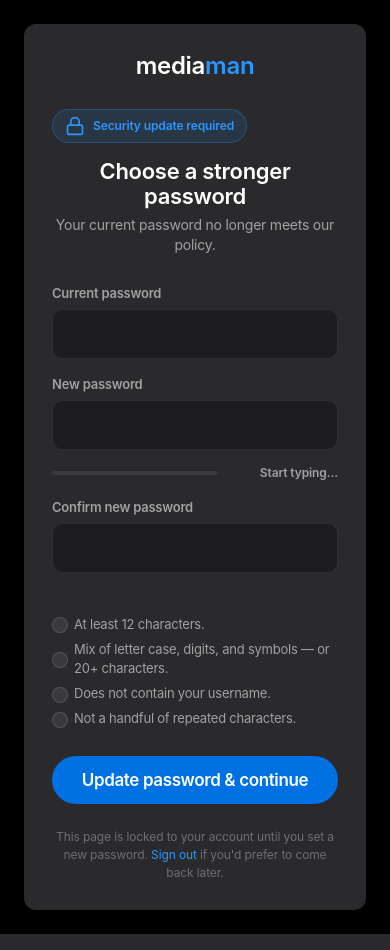
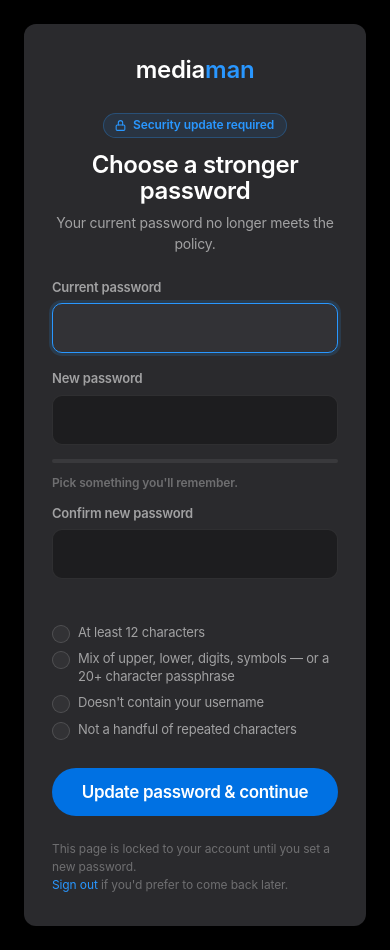
Before and after one commit to rossetv/mediaman, a FastAPI app: template src/mediaman/web/templates/force_password_change.html in a window 390 px wide. Run offline with FastAPI, Linux system fonts and the light colour scheme; the template is opened without the code that fills it, so the values that code supplies are empty; parts of the project's set-up code (start-up, migrations or seed data) failed here and were passed over; some libraries are stand-ins or nearby versions.

Commit message:
style(auth): polish force-password-change page
Rebuild the page using login.html as the design anchor instead of
grafting new styles on top. Matches DESIGN.md more faithfully:

- Centred title block (hero-style) above a left-aligned form; the
  badge, title, and subtitle sit on the vertical axis of the card.
- SF Pro Display for the title with clamped responsive sizing and
  proper -0.4px tracking.
- Subtitle capped at 36ch so two lines break naturally without
  leaving lonely words.
- Strength meter moved directly under the new-password input with
  a tiny caption underneath — the previous horizontal flex layout
  compressed the meter to zero and the label took over the space.
- Live tick-mark checklist with dedicated .fpc-checklist class
  (policy-list was generic enough that global UL defaults were
  showing through — now namespaced + !important on list-style).
- Smooth transitions on every state change (meter width, fill
  colour, checklist ticks) with cubic-bezier(0.22, 1, 0.36, 1).
- Sign-out link upgraded from inline onclick to a proper click
  handler (keeps the CSP ethos of avoiding inline script where
  possible; inline blocks still exist for now).
- Password-match caption uses the same .fpc-caption primitive as
  the strength label so tone colours line up (red/amber/green).

No tests change — 504 still passing. Server-side policy enforcement
is unchanged; this is pure UX polish.

```diff
--- a/src/mediaman/web/static/style.css
+++ b/src/mediaman/web/static/style.css
@@ -767,132 +767,187 @@ a:hover { text-decoration: none; }
 }
 
 /* ===== FORCE-PASSWORD-CHANGE (/force-password-change) ===== */
-/* Reuses .login-card scaffolding; the additions below give the page
-   a visually distinct but family-resembling look: a subtle security
-   badge, a policy checklist with live tick-marks, and a strength
-   meter. Matches DESIGN.md: dark surface card, Apple-blue accent,
-   SF Pro typography, compressed vertical rhythm. */
-
-.force-change-card { max-width: 440px; }
-
-.force-change-badge {
+/* Matches DESIGN.md: cinematic dark card, Apple Blue accent,
+   tight SF Pro hierarchy, pill CTAs, generous negative space. */
+
+.fpc-card {
+  max-width: 440px;
+  padding: clamp(32px, 5vw, 44px) clamp(28px, 4.5vw, 40px);
+}
+
+/* Title block centred hero-style; form is left-aligned below. */
+.fpc-card { text-align: center; }
+
+/* Small blue pill above the title — restrained, not shouty.
+   ``display: inline-flex`` + text-align:center on the parent gives
+   natural centring without needing a wrapper. ``margin-bottom`` only —
+   margin:0 auto doesn't centre inline-flex. */
+.fpc-eyebrow {
   display: inline-flex;
   align-items: center;
-  gap: 8px;
-  padding: 6px 12px;
-  background: rgba(41, 151, 255, 0.12);
+  gap: 6px;
+  padding: 5px 12px 5px 10px;
+  margin-bottom: 14px;
+  background: rgba(41, 151, 255, 0.10);
   border: 1px solid rgba(41, 151, 255, 0.28);
   border-radius: 980px;
-  color: #2997ff;
+  color: var(--accent);
+  font-family: var(--font-text, inherit);
   font-size: 12px;
   font-weight: 600;
   letter-spacing: -0.12px;
-  margin: 0 auto 16px;
-  width: fit-content;
-}
-.force-change-badge svg { display: block; }
-
+  line-height: 1;
+}
+.fpc-eyebrow-icon {
+  width: 13px;
+  height: 13px;
+  flex: none;
+  color: var(--accent);
+}
+
+.fpc-title {
+  font-family: var(--font-display, inherit);
+  font-size: clamp(24px, 3.4vw, 30px);
+  font-weight: 600;
+  line-height: 1.1;
+  letter-spacing: -0.4px;
+  color: var(--text);
+  margin: 0 0 8px;
+}
+.fpc-subtitle {
+  font-size: 14px;
+  line-height: 1.5;
+  letter-spacing: -0.224px;
+  color: var(--text-secondary);
+  margin: 0 auto 24px;
+  max-width: 36ch;
+}
+.fpc-subtitle strong {
+  color: var(--text);
+  font-weight: 600;
+}
+
+/* The form below reverts to left-alignment — only the header is
+   centred in the Apple-hero style. */
+.fpc-card form,
+.fpc-card .error-msg,
+.fpc-card .policy-issues,
+.fpc-card .security-note,
+.fpc-card .fpc-checklist {
+  text-align: left;
+}
+
+/* Inline issue panel shown when server-side validation rejected the
+   previous POST. Uses a red stroke/tint consistent with .error-msg. */
 .policy-issues {
   background: rgba(255, 69, 58, 0.08);
-  border: 1px solid rgba(255, 69, 58, 0.2);
+  border: 1px solid rgba(255, 69, 58, 0.24);
   border-radius: 10px;
-  padding: 12px 16px;
+  padding: 12px 14px 12px 14px;
   font-size: 13px;
   color: var(--danger, #ff453a);
   letter-spacing: -0.224px;
-  margin-bottom: 16px;
+  margin-bottom: 18px;
 }
 .policy-issues-title {
   font-weight: 600;
   margin-bottom: 4px;
+  color: var(--danger, #ff453a);
 }
 .policy-issues ul {
   margin: 0;
-  padding-left: 18px;
+  padding-left: 16px;
   line-height: 1.5;
 }
-
-.pw-strength {
+.policy-issues li { margin: 2px 0; }
+
+/* Thin strength meter sitting just below the new-password input. */
+.fpc-new-field { margin-bottom: 14px; }
+.fpc-meter {
   margin-top: 8px;
-  display: flex;
-  align-items: center;
-  gap: 10px;
-}
-.pw-meter {
-  flex: 1;
   height: 4px;
   border-radius: 980px;
-  background: rgba(255, 255, 255, 0.08);
+  background: rgba(255, 255, 255, 0.07);
   overflow: hidden;
-}
-.pw-meter-fill {
+  position: relative;
+}
+.fpc-meter-fill {
+  display: block;
   height: 100%;
   width: 0;
   border-radius: 980px;
   background: rgba(255, 255, 255, 0.2);
-  transition: width 140ms ease-out, background 140ms ease-out;
-}
-.pw-meter-fill.weak   { background: #ff453a; }
-.pw-meter-fill.decent { background: #ff9f0a; }
-.pw-meter-fill.strong { background: #30d158; }
-.pw-strength-label {
-  font-size: 12px;
-  font-weight: 600;
-  color: var(--text-secondary);
-  letter-spacing: -0.12px;
-  min-width: 110px;
-  text-align: right;
-}
-
-.pw-match {
+  transition:
+    width 180ms cubic-bezier(0.22, 1, 0.36, 1),
+    background 180ms ease-out;
+}
+.fpc-meter-fill.weak   { background: #ff453a; }
+.fpc-meter-fill.ok     { background: #ff9f0a; }
+.fpc-meter-fill.strong { background: #30d158; }
+
+/* Small caption below the meter (and below the confirm input). */
+.fpc-caption {
   margin-top: 6px;
   font-size: 12px;
+  font-weight: 600;
+  line-height: 1.3;
+  letter-spacing: -0.12px;
   color: var(--text-tertiary);
-  letter-spacing: -0.12px;
-  min-height: 14px;
-}
-.pw-match.ok   { color: #30d158; }
-.pw-match.warn { color: #ff9f0a; }
-
-.policy-list {
-  list-style: none;
-  margin: 8px 0 20px;
+  min-height: 15px;
+}
+.fpc-caption-weak   { color: #ff453a; }
+.fpc-caption-ok     { color: #ff9f0a; }
+.fpc-caption-strong { color: #30d158; }
+
+/* Policy checklist — bulletless <ul> with animated circular ticks.
+   list-style reset is important: base.html doesn't apply a reset, so
+   we're overriding the browser default here. */
+.fpc-checklist {
+  list-style: none !important;
+  margin: 4px 0 22px;
   padding: 0;
   display: grid;
-  gap: 6px;
-}
-.policy-list li {
+  gap: 8px;
+}
+.fpc-checklist li {
+  position: relative;
+  padding-left: 26px;
   font-size: 13px;
+  line-height: 1.4;
   color: var(--text-secondary);
   letter-spacing: -0.224px;
-  padding-left: 22px;
-  position: relative;
-  transition: color 120ms ease-out;
-}
-.policy-list li::before {
+  transition: color 140ms ease-out;
+}
+.fpc-checklist li::before {
   content: "";
   position: absolute;
-  left: 0; top: 50%;
-  width: 14px; height: 14px;
-  margin-top: -7px;
+  left: 0;
+  top: 2px;
+  width: 16px;
+  height: 16px;
   border-radius: 50%;
-  background: rgba(255, 255, 255, 0.08);
-  border: 1px solid rgba(255, 255, 255, 0.12);
-  transition: background 120ms ease-out, border-color 120ms ease-out;
-}
-.policy-list li.ok {
-  color: var(--text-primary, #fff);
-}
-.policy-list li.ok::before {
+  background: rgba(255, 255, 255, 0.04);
+  border: 1px solid rgba(255, 255, 255, 0.14);
+  transition:
+    background 160ms ease-out,
+    border-color 160ms ease-out,
+    transform 160ms cubic-bezier(0.22, 1, 0.36, 1);
+}
+.fpc-checklist li.is-ok {
+  color: var(--text);
+}
+.fpc-checklist li.is-ok::before {
   background: #30d158;
   border-color: #30d158;
-}
-.policy-list li.ok::after {
+  transform: scale(1.05);
+}
+.fpc-checklist li.is-ok::after {
   content: "";
   position: absolute;
-  left: 3px; top: 50%;
-  width: 8px; height: 5px;
-  margin-top: -3px;
+  left: 4px;
+  top: 6px;
+  width: 9px;
+  height: 5px;
   border-left: 1.5px solid #000;
   border-bottom: 1.5px solid #000;
   transform: rotate(-45deg);
--- a/src/mediaman/web/templates/force_password_change.html
+++ b/src/mediaman/web/templates/force_password_change.html
@@ -4,22 +4,22 @@
 
 {% block content %}
 <div class="login-page">
-  <div class="login-card force-change-card">
+  <div class="login-card fpc-card">
     <div class="login-brand">
       <a class="nav-brand" href="/">media<span>man</span></a>
     </div>
 
-    <div class="force-change-badge" aria-hidden="true">
-      <svg width="20" height="20" viewBox="0 0 24 24" fill="none" stroke="currentColor" stroke-width="2" stroke-linecap="round" stroke-linejoin="round">
-        <rect x="3" y="11" width="18" height="11" rx="2" ry="2"/>
-        <path d="M7 11V7a5 5 0 0 1 10 0v4"/>
+    <div class="fpc-eyebrow">
+      <svg class="fpc-eyebrow-icon" viewBox="0 0 24 24" fill="none" stroke="currentColor" stroke-width="2" stroke-linecap="round" stroke-linejoin="round" aria-hidden="true">
+        <rect x="4" y="11" width="16" height="10" rx="2"/>
+        <path d="M8 11V7a4 4 0 0 1 8 0v4"/>
       </svg>
-      <span>Security update required</span>
+      Security update required
     </div>
 
-    <h1 class="login-title">Choose a stronger password</h1>
-    <p class="login-subtitle">
-      Your current password no longer meets our policy.
+    <h1 class="fpc-title">Choose a stronger password</h1>
+    <p class="fpc-subtitle">
+      Your current password no longer meets the policy.
       {% if username %}Signed in as <strong>{{ username }}</strong>.{% endif %}
     </p>
 
@@ -46,11 +46,12 @@
           type="password"
           name="old_password"
           autocomplete="current-password"
+          autofocus
           required
         >
       </div>
 
-      <div class="login-field">
+      <div class="login-field fpc-new-field">
         <label for="new_password">New password</label>
         <input
           id="new_password"
@@ -60,9 +61,11 @@
           minlength="12"
           required
         >
-        <div class="pw-strength" id="pw-strength" aria-live="polite">
-          <div class="pw-meter"><div class="pw-meter-fill" id="pw-meter-fill"></div></div>
-          <div class="pw-strength-label" id="pw-strength-label">Start typing…</div>
+        <div class="fpc-meter" aria-hidden="true">
+          <span class="fpc-meter-fill" id="pw-meter-fill"></span>
+        </div>
+        <div class="fpc-caption" aria-live="polite">
+          <span id="pw-strength-label">Pick something you'll remember.</span>
         </div>
       </div>
 
@@ -76,43 +79,41 @@
           minlength="12"
           required
         >
-        <div class="pw-match" id="pw-match" aria-live="polite"></div>
+        <div class="fpc-caption" aria-live="polite" id="pw-match">&nbsp;</div>
       </div>
 
-      <ul class="policy-list">
-        <li data-rule="length" class="pending">At least 12 characters.</li>
-        <li data-rule="classes" class="pending">Mix of letter case, digits, and symbols — or 20+ characters.</li>
-        <li data-rule="username" class="pending">Does not contain your username.</li>
-        <li data-rule="unique" class="pending">Not a handful of repeated characters.</li>
+      <ul class="fpc-checklist">
+        <li data-rule="length"><span>At least 12 characters</span></li>
+        <li data-rule="classes"><span>Mix of upper, lower, digits, symbols — or a 20+ character passphrase</span></li>
+        <li data-rule="username"><span>Doesn't contain your username</span></li>
+        <li data-rule="unique"><span>Not a handful of repeated characters</span></li>
       </ul>
 
       <button class="login-btn" type="submit">Update password &amp; continue</button>
     </form>
 
     <p class="security-note">
-      This page is locked to your account until you set a new password.
-      <a href="/api/auth/logout" onclick="event.preventDefault(); fetch('/api/auth/logout',{method:'POST',credentials:'same-origin'}).then(()=>location.href='/login');">Sign out</a> if you'd prefer to come back later.
+      This page is locked to your account until you set a new password.<br>
+      <a href="#" id="fpc-signout">Sign out</a> if you'd prefer to come back later.
     </p>
   </div>
 </div>
 
 <script>
 (function () {
-  const newPw = document.getElementById('new_password');
-  const confirmPw = document.getElementById('confirm_password');
-  const meterFill = document.getElementById('pw-meter-fill');
-  const label = document.getElementById('pw-strength-label');
-  const matchEl = document.getElementById('pw-match');
-  const rules = {
-    length:   document.querySelector('.policy-list li[data-rule="length"]'),
-    classes:  document.querySelector('.policy-list li[data-rule="classes"]'),
-    username: document.querySelector('.policy-list li[data-rule="username"]'),
-    unique:   document.querySelector('.policy-list li[data-rule="unique"]'),
-  };
-  const username = {{ (username or "")|tojson }};
+  const newPw    = document.getElementById('new_password');
+  const confirmPw= document.getElementById('confirm_password');
+  const fill     = document.getElementById('pw-meter-fill');
+  const label    = document.getElementById('pw-strength-label');
+  const matchEl  = document.getElementById('pw-match');
+  const ckLength   = document.querySelector('.fpc-checklist li[data-rule="length"]');
+  const ckClasses  = document.querySelector('.fpc-checklist li[data-rule="classes"]');
+  const ckUsername = document.querySelector('.fpc-checklist li[data-rule="username"]');
+  const ckUnique   = document.querySelector('.fpc-checklist li[data-rule="unique"]');
+  const username   = {{ (username or "")|tojson }};
 
   function uniqueCount(s) { return new Set(s).size; }
-  function classes(s) {
+  function classCount(s) {
     let n = 0;
     if (/[a-z]/.test(s)) n++;
     if (/[A-Z]/.test(s)) n++;
@@ -123,55 +124,78 @@
   function evaluate(pw) {
     const len = pw.length;
     const uniq = uniqueCount(pw);
-    const cls = classes(pw);
+    const cls = classCount(pw);
     const passphrase = len >= 20 && uniq >= 12;
+    const u = (username || '').toLowerCase();
+    const p = pw.toLowerCase();
+    const hasUser = !!u && pw.length > 0 && (p.includes(u) || (u.length > 3 && u.includes(p)));
     return {
       length:   len >= 12,
       classes:  passphrase || cls >= 3,
-      username: !username || !(pw.toLowerCase().includes(username.toLowerCase()) || username.toLowerCase().includes(pw.toLowerCase())) && pw.length > 0,
+      username: !hasUser,
       unique:   uniq >= 6,
-      score:    (len >= 12) + (passphrase || cls >= 3) + (uniq >= 8) + (len >= 16) + (cls >= 4),
     };
   }
-
-  function setState(el, ok) {
+  function score(pw, r) {
+    if (!pw) return 0;
+    let s = 0;
+    if (r.length)  s += 1;
+    if (r.classes) s += 1;
+    if (r.unique)  s += 1;
+    if (pw.length >= 16) s += 1;
+    if (pw.length >= 20 || classCount(pw) >= 4) s += 1;
+    return s;
+  }
+  function setOk(el, ok) {
     if (!el) return;
-    el.classList.toggle('ok', ok);
-    el.classList.toggle('pending', !ok);
+    el.classList.toggle('is-ok', ok);
   }
 
   function render() {
     const pw = newPw.value;
     if (!pw) {
-      meterFill.style.width = '0%';
-      meterFill.className = 'pw-meter-fill';
-      label.textContent = 'Start typing…';
-      for (const k of Object.keys(rules)) setState(rules[k], false);
-      matchEl.textContent = '';
+      fill.style.width = '0%';
+      fill.className = 'fpc-meter-fill';
+      label.textContent = 'Pick something you\u2019ll remember.';
+      label.className = '';
+      [ckLength, ckClasses, ckUsername, ckUnique].forEach(el => setOk(el, false));
+      updateMatch();
       return;
     }
     const r = evaluate(pw);
-    setState(rules.length, r.length);
-    setState(rules.classes, r.classes);
-    setState(rules.username, r.username);
-    setState(rules.unique, r.unique);
+    setOk(ckLength,   r.length);
+    setOk(ckClasses,  r.classes);
+    setOk(ckUsername, r.username);
+    setOk(ckUnique,   r.unique);
 
-    const pct = Math.min(100, (r.score / 5) * 100);
-    meterFill.style.width = pct + '%';
-    if (r.score >= 5)      { meterFill.className = 'pw-meter-fill strong';     label.textContent = 'Strong'; }
-    else if (r.score >= 3) { meterFill.className = 'pw-meter-fill decent';     label.textContent = 'Getting there'; }
-    else                   { meterFill.className = 'pw-meter-fill weak';       label.textContent = 'Too weak'; }
+    const s = score(pw, r);
+    const pct = Math.min(100, (s / 5) * 100);
+    fill.style.width = pct + '%';
+    let tone = 'weak';
+    let text = 'Too weak';
+    if (s >= 5)      { tone = 'strong'; text = 'Strong'; }
+    else if (s >= 3) { tone = 'ok';     text = 'Getting there'; }
+    fill.className = 'fpc-meter-fill ' + tone;
+    label.textContent = text;
+    label.className = 'fpc-caption-' + tone;
+    updateMatch();
+  }
+  function updateMatch() {
+    const pw = newPw.value;
+    const cp = confirmPw.value;
+    if (!cp || !pw) { matchEl.textContent = '\u00a0'; matchEl.className = 'fpc-caption'; return; }
+    if (cp === pw)  { matchEl.textContent = 'Passwords match'; matchEl.className = 'fpc-caption fpc-caption-strong'; }
+    else            { matchEl.textContent = 'Passwords don\u2019t match yet'; matchEl.className = 'fpc-caption fpc-caption-weak'; }
+  }
 
-    if (confirmPw.value) {
-      const match = confirmPw.value === pw;
-      matchEl.textContent = match ? 'Passwords match.' : 'Passwords don\u2019t match yet.';
-      matchEl.className = 'pw-match ' + (match ? 'ok' : 'warn');
-    } else {
-      matchEl.textContent = '';
-    }
-  }
   newPw.addEventListener('input', render);
-  confirmPw.addEventListener('input', render);
+  confirmPw.addEventListener('input', updateMatch);
+
+  document.getElementById('fpc-signout').addEventListener('click', function (e) {
+    e.preventDefault();
+    fetch('/api/auth/logout', { method: 'POST', credentials: 'same-origin' })
+      .finally(() => { window.location.href = '/login'; });
+  });
 })();
 </script>
 {% endblock %}
```
